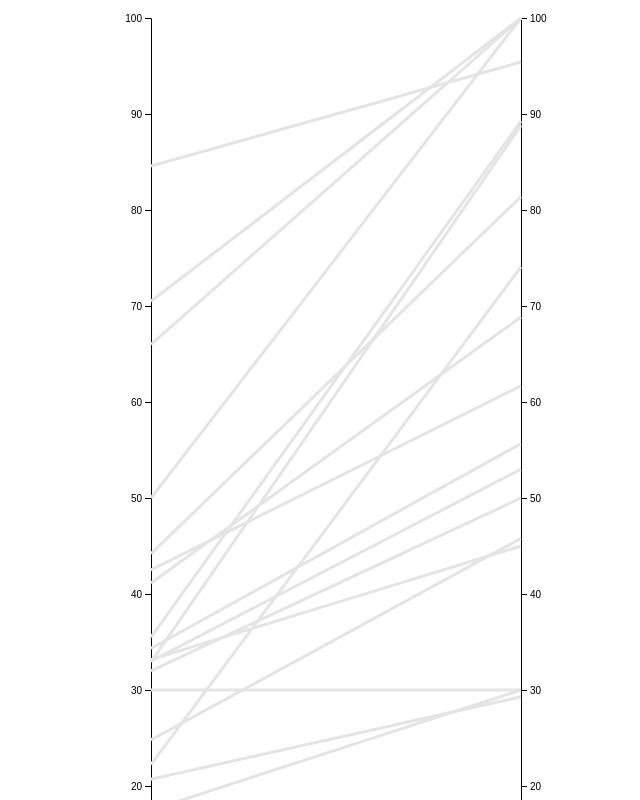
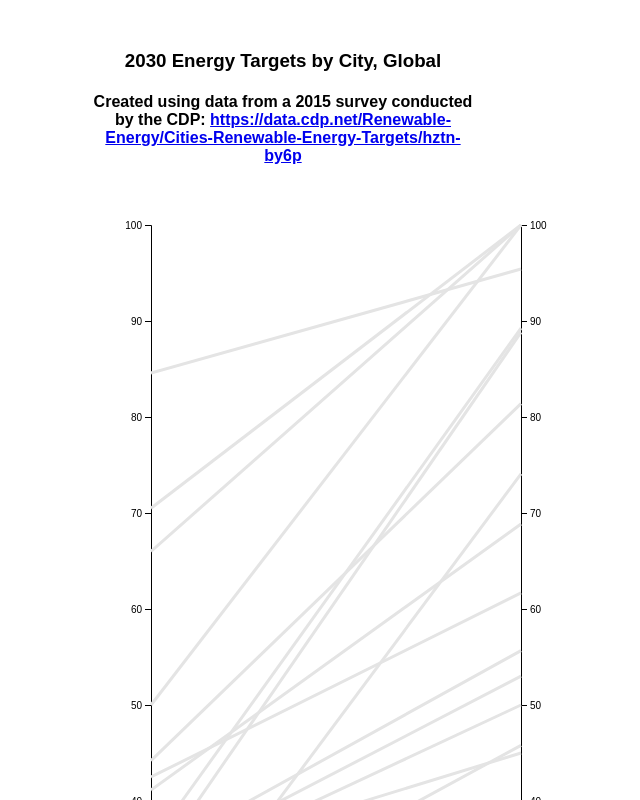
Before and after one commit to paul-schultz/energy_targets, a plain HTML site: page index.html in a window 1280 px wide. Shown: the top 800 px of the page, without its empty margins (357-997 px from the left). Drawn offline with nearby package versions, Linux system fonts and the light colour scheme.

Commit message:
init readme

```diff
--- a/index.html
+++ b/index.html
@@ -7,6 +7,12 @@
     <link rel="stylesheet" href="style.css">
 </head>
 <body>
+    <h3>2030 Energy Targets by City, Global</h3>
+    <h4>Created using data from a 2015 survey conducted by the CDP:
+        <a href="https://data.cdp.net/Renewable-Energy/Cities-Renewable-Energy-Targets/hztn-by6p" target="_blank">
+            https://data.cdp.net/Renewable-Energy/Cities-Renewable-Energy-Targets/hztn-by6p
+        </a>
+    </h4>
     <div class="container">
         <div id="chart"></div>
     </div>
--- a/style.css
+++ b/style.css
@@ -3,9 +3,19 @@ html {
     margin: 0;
 }
 
-.container {
+body {
     width: 30vw;
     margin: auto;
+    text-align: center;
+    font-family: Arial, Helvetica, sans-serif;
+}
+
+h3 {
+    margin-top: 50px;
+}
+
+.container {
+    margin-top: 50px;
 }
 
 .tooltip {
```
Also changed, not shown: readme_files/demo.gif (renamed from readme_files/demo.gif.gif), 1 other file.
